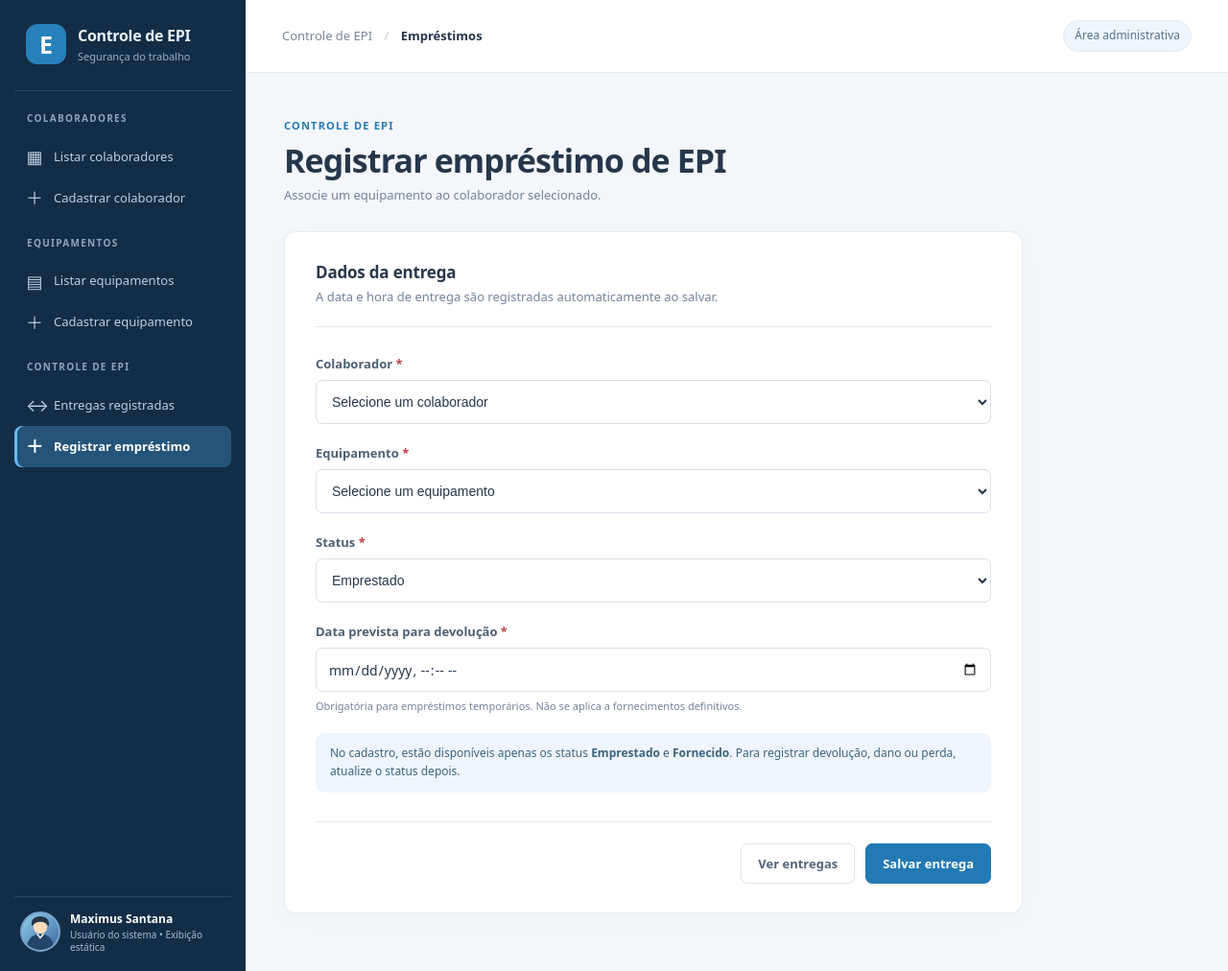
After one commit to maximussantana-rgb/controle-epi, a Django app: page /emprestimos/novo/ in a window 1280 px wide. The commit adds this page. Shown: the whole page at 96% size. Run offline with Django 5.2, Linux system fonts and the light colour scheme; data that the repository does not hold is empty.

Commit message:
Implementa CRUD de equipamentos e controle de emprestimos

```diff
--- a/nucleo/forms.py
+++ b/nucleo/forms.py
@@ -36,3 +36,109 @@ class ColaboradorForm(forms.ModelForm):
         if not telefone:
             raise forms.ValidationError('Informe um telefone.')
         return telefone
+
+
+from django.utils import timezone
+
+from .models import Emprestimo, Equipamento
+
+
+class EquipamentoForm(forms.ModelForm):
+    class Meta:
+        model = Equipamento
+        fields = ['nome', 'numero_ca', 'descricao']
+        widgets = {
+            'nome': forms.TextInput(attrs={'class': 'form-control', 'placeholder': 'Ex.: Capacete de segurança'}),
+            'numero_ca': forms.TextInput(attrs={'class': 'form-control', 'placeholder': 'Certificado de Aprovação (se aplicável)'}),
+            'descricao': forms.Textarea(attrs={'class': 'form-control', 'rows': 3, 'placeholder': 'Tamanho, material, observações...'}),
+        }
+
+    def clean_nome(self):
+        nome = self.cleaned_data['nome'].strip()
+        if not nome:
+            raise forms.ValidationError('Informe o nome do equipamento.')
+        return nome
+
+
+class EmprestimoForm(forms.ModelForm):
+    """Novo registro: status restrito e data futura validada no servidor."""
+
+    status = forms.ChoiceField(
+        label='Status',
+        choices=[(Emprestimo.Status.EMPRESTADO, 'Emprestado'),
+                 (Emprestimo.Status.FORNECIDO, 'Fornecido')],
+        widget=forms.Select(attrs={'class': 'form-control'}),
+    )
+
+    class Meta:
+        model = Emprestimo
+        fields = ['colaborador', 'equipamento', 'status', 'data_prevista_devolucao']
+        widgets = {
+            'colaborador': forms.Select(attrs={'class': 'form-control'}),
+            'equipamento': forms.Select(attrs={'class': 'form-control'}),
+            'data_prevista_devolucao': forms.DateTimeInput(
+                format='%Y-%m-%dT%H:%M', attrs={'class': 'form-control', 'type': 'datetime-local'}
+            ),
+        }
+        labels = {'data_prevista_devolucao': 'Data prevista para devolução'}
+        help_texts = {
+            'data_prevista_devolucao': 'Obrigatória para empréstimos temporários. Não se aplica a fornecimentos definitivos.'
+        }
+
+    def __init__(self, *args, **kwargs):
+        super().__init__(*args, **kwargs)
+        self.fields['colaborador'].queryset = Colaborador.objects.order_by('nome')
+        self.fields['equipamento'].queryset = Equipamento.objects.order_by('nome')
+        self.fields['colaborador'].empty_label = 'Selecione um colaborador'
+        self.fields['equipamento'].empty_label = 'Selecione um equipamento'
+        self.fields['data_prevista_devolucao'].input_formats = ['%Y-%m-%dT%H:%M', '%Y-%m-%dT%H:%M:%S']
+
+    def clean(self):
+        cleaned = super().clean()
+        prevista = cleaned.get('data_prevista_devolucao')
+        if cleaned.get('status') == Emprestimo.Status.EMPRESTADO and not prevista:
+            self.add_error('data_prevista_devolucao', 'Informe a data prevista de devolução para um empréstimo.')
+        if prevista and prevista <= timezone.now():
+            self.add_error('data_prevista_devolucao', 'A data prevista precisa ser posterior à data e hora atuais.')
+        return cleaned
+
+
+class EmprestimoStatusForm(forms.ModelForm):
+    """O ModelForm não expõe FK nem datas originais: POST forjado é ignorado."""
+
+    class Meta:
+        model = Emprestimo
+        fields = ['status', 'data_devolucao', 'observacao_devolucao']
+        widgets = {
+            'status': forms.Select(attrs={'class': 'form-control', 'data-status-emprestimo': 'true'}),
+            'data_devolucao': forms.DateTimeInput(
+                format='%Y-%m-%dT%H:%M', attrs={'class': 'form-control', 'type': 'datetime-local'}
+            ),
+            'observacao_devolucao': forms.Textarea(attrs={'class': 'form-control', 'rows': 4,
+                                                          'placeholder': 'Condição do EPI ou motivo da perda...'}),
+        }
+
+    def __init__(self, *args, **kwargs):
+        super().__init__(*args, **kwargs)
+        self.fields['data_devolucao'].input_formats = ['%Y-%m-%dT%H:%M', '%Y-%m-%dT%H:%M:%S']
+
+    def clean(self):
+        cleaned = super().clean()
+        status = cleaned.get('status')
+        data = cleaned.get('data_devolucao')
+        if status in (Emprestimo.Status.DEVOLVIDO, Emprestimo.Status.DANIFICADO):
+            if not data:
+                self.add_error('data_devolucao', 'Informe a data efetiva da devolução.')
+        if data:
+            if data > timezone.now():
+                self.add_error('data_devolucao', 'A data de devolução não pode estar no futuro.')
+            # A interface recebe minutos, enquanto a entrega tem segundos/microssegundos.
+            # Compare na mesma precisão para aceitar devoluções no minuto da entrega.
+            if (self.instance.pk and
+                data.replace(second=0, microsecond=0) <
+                    self.instance.data_entrega.replace(second=0, microsecond=0)):
+                self.add_error('data_devolucao', 'A devolução não pode ser anterior à entrega.')
+        if status in (Emprestimo.Status.EMPRESTADO, Emprestimo.Status.FORNECIDO):
+            cleaned['data_devolucao'] = None
+            cleaned['observacao_devolucao'] = ''
+        return cleaned
--- a/nucleo/static/css/style.css
+++ b/nucleo/static/css/style.css
@@ -132,3 +132,28 @@ tbody tr:hover { background: #fcfdff; }
   .action-cell { min-width: 135px; }
   .form-panel { padding: 21px 17px; }
 }
+/* Etapa 3: módulos EPI e empréstimos. */
+.nav-heading-gap { margin-top: 18px; }
+.sidebar-user { margin-top: auto; display: flex; align-items: center; gap: 10px; padding: 14px 6px 0; border-top: 1px solid #29445d; min-width: 0; }
+.user-photo { border-radius: 50%; width: 42px; height: 42px; border: 2px solid #7aa3c8; object-fit: cover; background: #7ba5c5; flex: none; }
+.sidebar-user span { min-width: 0; }
+.sidebar-user strong, .sidebar-user small { display: block; }
+.sidebar-user strong { font-size: 12px; color: #fff; }
+.sidebar-user small { font-size: 10px; color: #a5bcd1; line-height: 1.3; }
+textarea.form-control { min-height: 95px; resize: vertical; }
+select.form-control { appearance: auto; }
+.field-hint { display: block; color: #748399; font-size: 11px; margin-top: 6px; }
+.form-panel-wide { max-width: 770px; }
+.meta-list { display: grid; grid-template-columns: repeat(2, minmax(0, 1fr)); gap: 12px; padding: 18px 20px; background: #f6f9fc; border: 1px solid #e4eaf1; border-radius: 10px; margin-bottom: 24px; }
+.meta-label { display: block; color: #708196; font-size: 11px; }
+.meta-value { display: block; color: #26374b; font-size: 13px; font-weight: 700; overflow-wrap: anywhere; }
+.status-pill { display: inline-flex; align-items: center; padding: 3px 9px; border-radius: 999px; background: #edf1f7; font-size: 11px; font-weight: 750; white-space: nowrap; }
+.status-emprestado { background: #eaf2fc; color: #2874a5; }
+.status-fornecido { background: #f3edfb; color: #7351a4; }
+.status-devolvido { background: #e7f7ef; color: #19784d; }
+.status-danificado { background: #fff0df; color: #9c571b; }
+.status-perdido { background: #ffe9ec; color: #aa3446; }
+.text-small { font-size: 12px; color: #748399; }
+.required-note { color: #748399; font-size: 12px; margin-bottom: 18px; }
+.instruction { background: #eef5fc; color: #3e647e; border-radius: 9px; padding: 12px 15px; font-size: 12px; margin-bottom: 22px; }
+@media (max-width: 640px) { .sidebar-user { margin-top: 12px; } .nav-heading-gap { margin-top: 0; } .meta-list { grid-template-columns: 1fr; } }
--- a/nucleo/templates/nucleo/base.html
+++ b/nucleo/templates/nucleo/base.html
@@ -5,7 +5,7 @@
     <meta charset="UTF-8">
     <meta name="viewport" content="width=device-width, initial-scale=1">
     <meta name="theme-color" content="#173453">
-    <title>{% block titulo %}Colaboradores{% endblock %} | Controle de EPI</title>
+    <title>{% block titulo %}Gestão{% endblock %} | Controle de EPI</title>
     <link rel="stylesheet" href="{% static 'css/style.css' %}">
 </head>
 <body>
@@ -13,34 +13,36 @@
     <aside class="sidebar" aria-label="Menu principal">
         <a class="brand" href="{% url 'nucleo-inicial' %}" aria-label="Controle de EPI - início">
             <span class="brand-symbol">E</span>
-            <span><strong>Controle de EPI</strong><small>Gestão de colaboradores</small></span>
+            <span><strong>Controle de EPI</strong><small>Segurança do trabalho</small></span>
         </a>
-        <nav class="sidebar-section" aria-label="Navegação de colaboradores">
+        <nav class="sidebar-section" aria-label="Navegação">
             <span class="nav-heading">COLABORADORES</span>
-            <a class="nav-link {% if request.resolver_match.url_name != 'nucleo-criar' and request.resolver_match.url_name != 'nucleo-salvar' %}active{% endif %}"
-               href="{% url 'nucleo-inicial' %}"
-               {% if request.resolver_match.url_name != 'nucleo-criar' and request.resolver_match.url_name != 'nucleo-salvar' %}aria-current="page"{% endif %}>
-                <span class="nav-icon" aria-hidden="true">▦</span> Listar colaboradores
-            </a>
-            <a class="nav-link {% if request.resolver_match.url_name == 'nucleo-criar' or request.resolver_match.url_name == 'nucleo-salvar' %}active{% endif %}"
-               href="{% url 'nucleo-criar' %}"
-               {% if request.resolver_match.url_name == 'nucleo-criar' or request.resolver_match.url_name == 'nucleo-salvar' %}aria-current="page"{% endif %}>
-                <span class="nav-icon" aria-hidden="true">＋</span> Cadastrar colaborador
-            </a>
+            <a class="nav-link {% if request.resolver_match.url_name == 'nucleo-inicial' or request.resolver_match.url_name == 'nucleo-editar' or request.resolver_match.url_name == 'nucleo-excluir' %}active{% endif %}" href="{% url 'nucleo-inicial' %}"><span class="nav-icon" aria-hidden="true">▦</span> Listar colaboradores</a>
+            <a class="nav-link {% if request.resolver_match.url_name == 'nucleo-criar' or request.resolver_match.url_name == 'nucleo-salvar' %}active{% endif %}" href="{% url 'nucleo-criar' %}"><span class="nav-icon" aria-hidden="true">＋</span> Cadastrar colaborador</a>
+
+            <span class="nav-heading nav-heading-gap">EQUIPAMENTOS</span>
+            <a class="nav-link {% if request.resolver_match.url_name == 'equipamento-lista' or request.resolver_match.url_name == 'equipamento-editar' or request.resolver_match.url_name == 'equipamento-excluir' %}active{% endif %}" href="{% url 'equipamento-lista' %}"><span class="nav-icon" aria-hidden="true">▤</span> Listar equipamentos</a>
+            <a class="nav-link {% if request.resolver_match.url_name == 'equipamento-criar' %}active{% endif %}" href="{% url 'equipamento-criar' %}"><span class="nav-icon" aria-hidden="true">＋</span> Cadastrar equipamento</a>
+
+            <span class="nav-heading nav-heading-gap">CONTROLE DE EPI</span>
+            <a class="nav-link {% if request.resolver_match.url_name == 'emprestimo-lista' or request.resolver_match.url_name == 'emprestimo-editar' %}active{% endif %}" href="{% url 'emprestimo-lista' %}"><span class="nav-icon" aria-hidden="true">↔</span> Entregas registradas</a>
+            <a class="nav-link {% if request.resolver_match.url_name == 'emprestimo-criar' %}active{% endif %}" href="{% url 'emprestimo-criar' %}"><span class="nav-icon" aria-hidden="true">＋</span> Registrar empréstimo</a>
         </nav>
-        <div class="sidebar-footer">Sistema de Controle de EPI</div>
+        <div class="sidebar-user">
+            <img class="user-photo" src="{% static 'img/perfil-usuario.svg' %}" width="42" height="42" alt="Foto ilustrativa do perfil do usuário">
+            <span><strong>Maximus Santana</strong><small>Usuário do sistema • Exibição estática</small></span>
+        </div>
     </aside>
-
     <div class="main-area">
         <header class="topbar">
-            <span class="topbar-breadcrumb">Home <span class="crumb-separator">/</span> Cadastros <span class="crumb-separator">/</span> <strong>Colaboradores</strong></span>
+            <span class="topbar-breadcrumb">Controle de EPI <span class="crumb-separator">/</span> <strong>{% block breadcrumb %}Colaboradores{% endblock %}</strong></span>
             <span class="topbar-tag">Área administrativa</span>
         </header>
         <main class="main-content">
             {% if messages %}
             <div class="messages" aria-live="polite">
                 {% for message in messages %}
-                <div class="alert {% if message.tags == 'success' %}alert-success{% elif message.tags == 'error' %}alert-error{% else %}alert-info{% endif %}" role="status">{{ message }}</div>
+                <div class="alert {% if 'success' in message.tags %}alert-success{% elif 'error' in message.tags %}alert-error{% else %}alert-info{% endif %}" role="status">{{ message }}</div>
                 {% endfor %}
             </div>
             {% endif %}
@@ -48,5 +50,6 @@
         </main>
     </div>
 </div>
+{% block scripts %}{% endblock %}
 </body>
 </html>
--- /dev/null
+++ b/nucleo/templates/nucleo/emprestimos/criar.html
@@ -0,0 +1,13 @@
+{% extends 'nucleo/base.html' %}
+{% block titulo %}Registrar entrega de EPI{% endblock %}
+{% block breadcrumb %}Empréstimos{% endblock %}
+{% block conteudo %}
+<div class="page-heading"><div><span class="eyebrow">CONTROLE DE EPI</span><h1>Registrar empréstimo de EPI</h1><p>Associe um equipamento ao colaborador selecionado.</p></div></div>
+<section class="panel form-panel form-panel-wide"><div class="form-panel-header"><h2>Dados da entrega</h2><p>A data e hora de entrega são registradas automaticamente ao salvar.</p></div>
+ <form method="post" action="{% url 'emprestimo-criar' %}">{% csrf_token %}
+ {% if form.non_field_errors %}<div class="alert alert-error">{{ form.non_field_errors }}</div>{% endif %}
+ {% for field in form %}<div class="field"><label for="{{ field.id_for_label }}">{{ field.label }}{% if field.field.required or field.name == 'data_prevista_devolucao' %} <span class="required">*</span>{% endif %}</label>{{ field }}{% if field.help_text %}<span class="field-hint">{{ field.help_text }}</span>{% endif %}{% if field.errors %}<div class="field-error" role="alert">{{ field.errors|striptags }}</div>{% endif %}</div>{% endfor %}
+ <div class="instruction">No cadastro, estão disponíveis apenas os status <strong>Emprestado</strong> e <strong>Fornecido</strong>. Para registrar devolução, dano ou perda, atualize o status depois.</div>
+ <div class="form-actions"><a href="{% url 'emprestimo-lista' %}" class="btn btn-secondary">Ver entregas</a><button class="btn btn-primary" type="submit">Salvar entrega</button></div></form>
+</section>
+{% endblock %}
--- a/nucleo/urls.py
+++ b/nucleo/urls.py
@@ -1,13 +1,19 @@
-"""Rotas do cadastro de colaboradores."""
+"""Rotas do sistema de gerenciamento de EPIs."""
 from django.urls import path
-
 from . import views
 
 urlpatterns = [
     path('', views.home, name='nucleo-inicial'),
-    # Mantidas as URLs já existentes para não quebrar o projeto original.
+    # Mantém as URLs da etapa anterior para links já existentes.
     path('criar', views.tela_criar, name='nucleo-criar'),
     path('salvar', views.salvar, name='nucleo-salvar'),
     path('editar/<int:pk>/', views.tela_editar, name='nucleo-editar'),
     path('excluir/<int:pk>/', views.tela_excluir, name='nucleo-excluir'),
+    path('equipamentos/', views.equipamento_lista, name='equipamento-lista'),
+    path('equipamentos/novo/', views.equipamento_criar, name='equipamento-criar'),
+    path('equipamentos/<int:pk>/editar/', views.equipamento_editar, name='equipamento-editar'),
+    path('equipamentos/<int:pk>/excluir/', views.equipamento_excluir, name='equipamento-excluir'),
+    path('emprestimos/', views.emprestimo_lista, name='emprestimo-lista'),
+    path('emprestimos/novo/', views.emprestimo_criar, name='emprestimo-criar'),
+    path('emprestimos/<int:pk>/editar/', views.emprestimo_editar, name='emprestimo-editar'),
 ]
--- a/nucleo/views.py
+++ b/nucleo/views.py
@@ -2,11 +2,12 @@
 
 from django.contrib import messages
 from django.db.models import Q
+from django.db.models.deletion import ProtectedError
 from django.http import HttpResponseNotAllowed
 from django.shortcuts import get_object_or_404, redirect, render
 
-from .forms import ColaboradorForm
-from .models import Colaborador
+from .forms import ColaboradorForm, EquipamentoForm, EmprestimoForm, EmprestimoStatusForm
+from .models import Colaborador, Equipamento, Emprestimo
 
 
 def home(request):
@@ -74,10 +75,108 @@ def tela_excluir(request, pk):
     """Mostra a confirmação e exclui somente mediante POST com CSRF."""
     colaborador = get_object_or_404(Colaborador, pk=pk)
     if request.method == 'POST':
-        colaborador.delete()
+        try:
+            colaborador.delete()
+        except ProtectedError:
+            messages.error(request, 'Este colaborador possui registros de EPI vinculados e não pode ser excluído.')
+            return redirect('nucleo-inicial')
         messages.success(request, 'Colaborador excluído com sucesso!')
         return redirect('nucleo-inicial')
 
     return render(request, 'nucleo/forms/excluir.html', {
         'colaborador': colaborador,
     })
+
+
+def equipamento_lista(request):
+    busca = request.GET.get('busca', '').strip()
+    equipamentos = Equipamento.objects.all()
+    if busca:
+        equipamentos = equipamentos.filter(Q(nome__icontains=busca) | Q(numero_ca__icontains=busca))
+    return render(request, 'nucleo/equipamentos/lista.html', {
+        'equipamentos': equipamentos, 'busca': busca,
+        'total': Equipamento.objects.count(), 'quantidade': equipamentos.count(),
+    })
+
+
+def equipamento_criar(request):
+    form = EquipamentoForm(request.POST or None)
+    status = 200
+    if request.method == 'POST':
+        if form.is_valid():
+            form.save()
+            messages.success(request, 'Equipamento cadastrado com sucesso! Você pode cadastrar outro.')
+            return redirect('equipamento-criar')
+        messages.error(request, 'Não foi possível cadastrar o equipamento. Confira os dados.')
+        status = 400
+    return render(request, 'nucleo/equipamentos/formulario.html', {
+        'form': form, 'editando': False,
+    }, status=status)
+
+
+def equipamento_editar(request, pk):
+    equipamento = get_object_or_404(Equipamento, pk=pk)
+    form = EquipamentoForm(request.POST or None, instance=equipamento)
+    status = 200
+    if request.method == 'POST':
+        if form.is_valid():
+            form.save()
+            messages.success(request, 'Equipamento atualizado com sucesso!')
+            return redirect('equipamento-lista')
+        messages.error(request, 'Não foi possível atualizar o equipamento. Confira os dados.')
+        status = 400
+    return render(request, 'nucleo/equipamentos/formulario.html', {
+        'form': form, 'editando': True, 'equipamento': equipamento,
+    }, status=status)
+
+
+def equipamento_excluir(request, pk):
+    equipamento = get_object_or_404(Equipamento, pk=pk)
+    if request.method == 'POST':
+        try:
+            equipamento.delete()
+        except ProtectedError:
+            messages.error(request, 'Este equipamento está vinculado a entregas de EPI e não pode ser excluído.')
+            return redirect('equipamento-lista')
+        messages.success(request, 'Equipamento excluído com sucesso!')
+        return redirect('equipamento-lista')
+    return render(request, 'nucleo/equipamentos/excluir.html', {'equipamento': equipamento})
+
+
+def emprestimo_lista(request):
+    """Consulta operacional para escolher qual empréstimo atualizar; NÃO é relatório."""
+    emprestimos = Emprestimo.objects.select_related('colaborador', 'equipamento').all()
+    return render(request, 'nucleo/emprestimos/lista.html', {
+        'emprestimos': emprestimos, 'total': emprestimos.count(),
+    })
+
+
+def emprestimo_criar(request):
+    form = EmprestimoForm(request.POST or None)
+    status = 200
+    if request.method == 'POST':
+        if form.is_valid():
+            form.save()
+            messages.success(request, 'Entrega de EPI cadastrada com sucesso!')
+            return redirect('emprestimo-criar')
+        messages.error(request, 'Não foi possível cadastrar a entrega. Confira os campos.')
+        status = 400
+    return render(request, 'nucleo/emprestimos/criar.html', {'form': form}, status=status)
+
+
+def emprestimo_editar(request, pk):
+    emprestimo = get_object_or_404(
+        Emprestimo.objects.select_related('colaborador', 'equipamento'), pk=pk
+    )
+    form = EmprestimoStatusForm(request.POST or None, instance=emprestimo)
+    status = 200
+    if request.method == 'POST':
+        if form.is_valid():
+            form.save()
+            messages.success(request, 'Status da entrega atualizado com sucesso!')
+            return redirect('emprestimo-lista')
+        messages.error(request, 'Não foi possível atualizar o status. Confira os campos.')
+        status = 400
+    return render(request, 'nucleo/emprestimos/editar.html', {
+        'emprestimo': emprestimo, 'form': form,
+    }, status=status)
```
Also changed, not shown: nucleo/admin.py (+4 -7 lines), nucleo/models.py (+48 -0 lines), nucleo/static/js/emprestimo.js (added, +17 -0 lines), nucleo/templates/nucleo/emprestimos/editar.html (added, +21 -0 lines), nucleo/templates/nucleo/emprestimos/lista.html (added, +14 -0 lines), nucleo/templates/nucleo/equipamentos/excluir.html (added, +8 -0 lines), nucleo/templates/nucleo/equipamentos/formulario.html (added, +14 -0 lines), nucleo/templates/nucleo/equipamentos/lista.html (added, +15 -0 lines), nucleo/tests.py (+185 -0 lines), README.md, nucleo/migrations/0002_equipamento_emprestimo.py (added), nucleo/static/img/perfil-usuario.svg (added).
